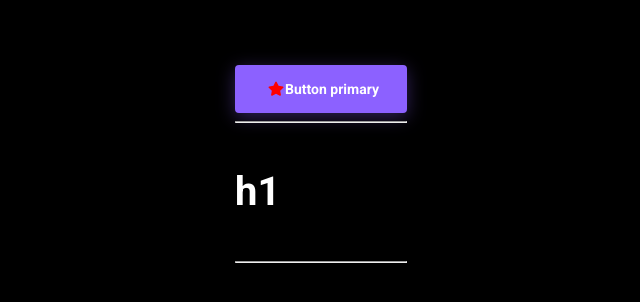
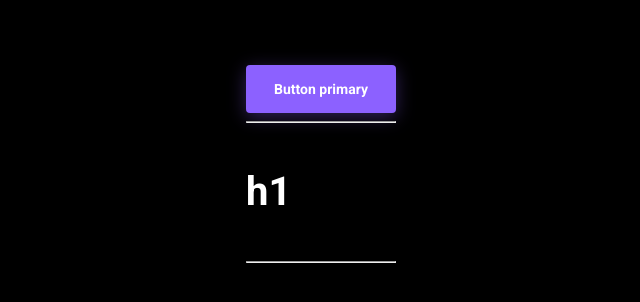
Before and after one commit to xaosland/cards, a React (Vite) app: page / in a window 1280 px wide. Shown: the part 232-534 px from the top of the page, without its empty margins (319-959 px from the left). Built offline with nearby package versions, Linux system fonts and the light colour scheme.

Commit message:
number 20

```diff
--- a/src/App.tsx
+++ b/src/App.tsx
@@ -1,5 +1,4 @@
 import { Button } from '@/components/ui/button/button'
-import { Icon } from '@/components/icons/iconwrapper'
 import { Typography } from '@/components/typography'
 
 export function App() {
@@ -8,9 +7,7 @@ export function App() {
       style={{ alignItems: 'center', display: 'flex', height: '100svh', justifyContent: 'center' }}
     >
       <div>
-        <Button variant={'primary'}>
-          &nbsp;
-          <Icon fill={'red'} iconId={'star'} size={18} />
+        <Button variant={'primary'} icon={false}>
           <Typography theme={'light'} variant={'subtitle2'}>
             Button primary
           </Typography>
--- /dev/null
+++ b/src/components/icons/icon.scss
@@ -0,0 +1,3 @@
+.icons {
+  margin-right: 6px;
+}
--- a/src/components/icons/iconwrapper.tsx
+++ b/src/components/icons/iconwrapper.tsx
@@ -1,22 +1,25 @@
 import iconsSprite from './sprite.svg'
+import './icon.scss'
 
 type IconPropsType = {
-  fill: string
+  fill?: string
   iconId: string
   size: number
   viewBox?: string
 }
 
 export const Icon = (props: IconPropsType) => {
+  const { fill = '#fff', iconId, size, viewBox } = props
   return (
     <svg
       fill={'none'}
-      height={props.size}
-      viewBox={props.viewBox || '0 0 24 24'}
-      width={props.size}
+      height={size}
+      viewBox={viewBox || '0 0 24 24'}
+      width={size}
       xmlns={'http://www.w3.org/2000/svg'}
+      className={'icons'}
     >
-      <use fill={props.fill} xlinkHref={`${iconsSprite}#${props.iconId} `} />
+      <use fill={fill} xlinkHref={`${iconsSprite}#${iconId} `} />
     </svg>
   )
 }
--- a/src/components/typography/typography.tsx
+++ b/src/components/typography/typography.tsx
@@ -10,18 +10,8 @@ export type TypographyType<T extends ElementType> = {
   variant: VariantsType
 } & ComponentPropsWithoutRef<T>
 
-export const Typography = <T extends ElementType>(props: TypographyType<T>) => {
-  const { as: TagName, children, className, theme = '', variant, ...rest } = props
-  const typographyClassName = `${s.typography} ${s[variant]} ${theme === 'dark' ? s.dark : ''}`
+type VariantsType = keyof typeof Variants
 
-  const Component = TagName || Variants[variant] || 'span'
-  return (
-    <Component className={typographyClassName} {...rest}>
-      {children}
-    </Component>
-  )
-}
-type VariantsType = keyof typeof Variants
 const Variants = {
   body1: 'p',
   body2: 'p',
@@ -37,3 +27,15 @@ const Variants = {
   subtitle1: 'p',
   subtitle2: 'p',
 } as const
+
+export const Typography = <T extends ElementType>(props: TypographyType<T>) => {
+  const { as: TagName, children, className, theme = '', variant, ...rest } = props
+  const typographyClassName = `${s.typography} ${s[variant]} ${theme === 'dark' ? s.dark : ''}`
+
+  const Component = TagName || Variants[variant] || 'span'
+  return (
+    <Component className={typographyClassName} {...rest}>
+      {children}
+    </Component>
+  )
+}
--- a/src/components/ui/button/button.module.scss
+++ b/src/components/ui/button/button.module.scss
@@ -1,13 +1,16 @@
 .button {
   all: unset;
-  border-radius: 4px;
-  padding: 6px 28px;
-  height: 36px;
-  background: var(--color-accent-500);
-  box-shadow: 0 4px 18px 0 rgba(140, 97, 255, 0.35);
-  border: 0;
+
   display: flex;
   align-items: center;
+
+  height: 36px;
+  padding: 6px 28px;
+
+  background: var(--color-accent-500);
+  border: 0;
+  border-radius: 4px;
+  box-shadow: 0 4px 18px 0 rgb(140 97 255 / 35%);
 }
 
 .primary {
@@ -22,8 +25,8 @@
   }
 
   &:focus-visible {
+    background: var(--color-accent-500);
     border: 2px solid var(--color-info-700);
-    background: var(--color-accent-500);
   }
 
   &:disabled {
@@ -32,8 +35,8 @@
 }
 
 .secondary {
-  box-shadow: 0 2px 10px 0 rgba(109, 109, 109, 0.25);
   background: var(--color-dark-300);
+  box-shadow: 0 2px 10px 0 rgb(109 109 109 / 25%);
 
   &:hover {
     background: var(--color-dark-100);
@@ -44,19 +47,19 @@
   }
 
   &:focus-visible {
+    background: var(--color-dark-300);
     border: 2px solid var(--color-info-700);
-    background: var(--color-dark-300);
   }
 
   &:disabled {
+    color: var(--color-light-900);
     background: var(--color-dark-300);
-    color: var(--color-light-900);
   }
 }
 
 .fullWidth {
+  display: block;
+  box-sizing: border-box;
   width: 100%;
-  display: block;
   max-width: 100%;
-  box-sizing: border-box;
 }
--- a/src/components/ui/button/button.tsx
+++ b/src/components/ui/button/button.tsx
@@ -1,27 +1,26 @@
 import { ComponentPropsWithoutRef, ElementType, ReactNode } from 'react'
 
 import s from './button.module.scss'
+
+import { Icon } from '@/components/icons/iconwrapper'
 
 export type ButtonProps<T extends ElementType = 'button'> = {
   as?: T
   children: ReactNode
   className?: string
   fullWidth?: boolean
-  icon?: ReactNode
+  icon?: boolean
   onClick?: () => void
   variant?: 'primary' | 'secondary'
 } & ComponentPropsWithoutRef<T>
 
 export const Button = <T extends ElementType = 'button'>(props: ButtonProps<T>) => {
-  const onClickHandler = () => {
-    console.log('hello')
-  }
   const {
     as: Component = 'button',
+    children,
     className,
     fullWidth,
     icon,
-    onClick,
     variant = 'primary',
     ...rest
   } = props
@@ -31,11 +30,10 @@ export const Button = <T extends ElementType = 'button'>(props: ButtonProps<T>)
       className={`${s.button} ${variant === 'primary' ? s.primary : s.secondary} ${
         fullWidth ? s.fullWidth : ''
       } ${className}`}
-      onClick={onClickHandler}
       {...rest}
     >
-      {icon && <span className={s.icon}>{icon}</span>}
-      {props.children}
+      {icon && <Icon iconId={'arrow'} size={16} />}
+      {children}
     </Component>
   )
 }
```
Also changed, not shown: src/components/ui/button/log-out.svg.
